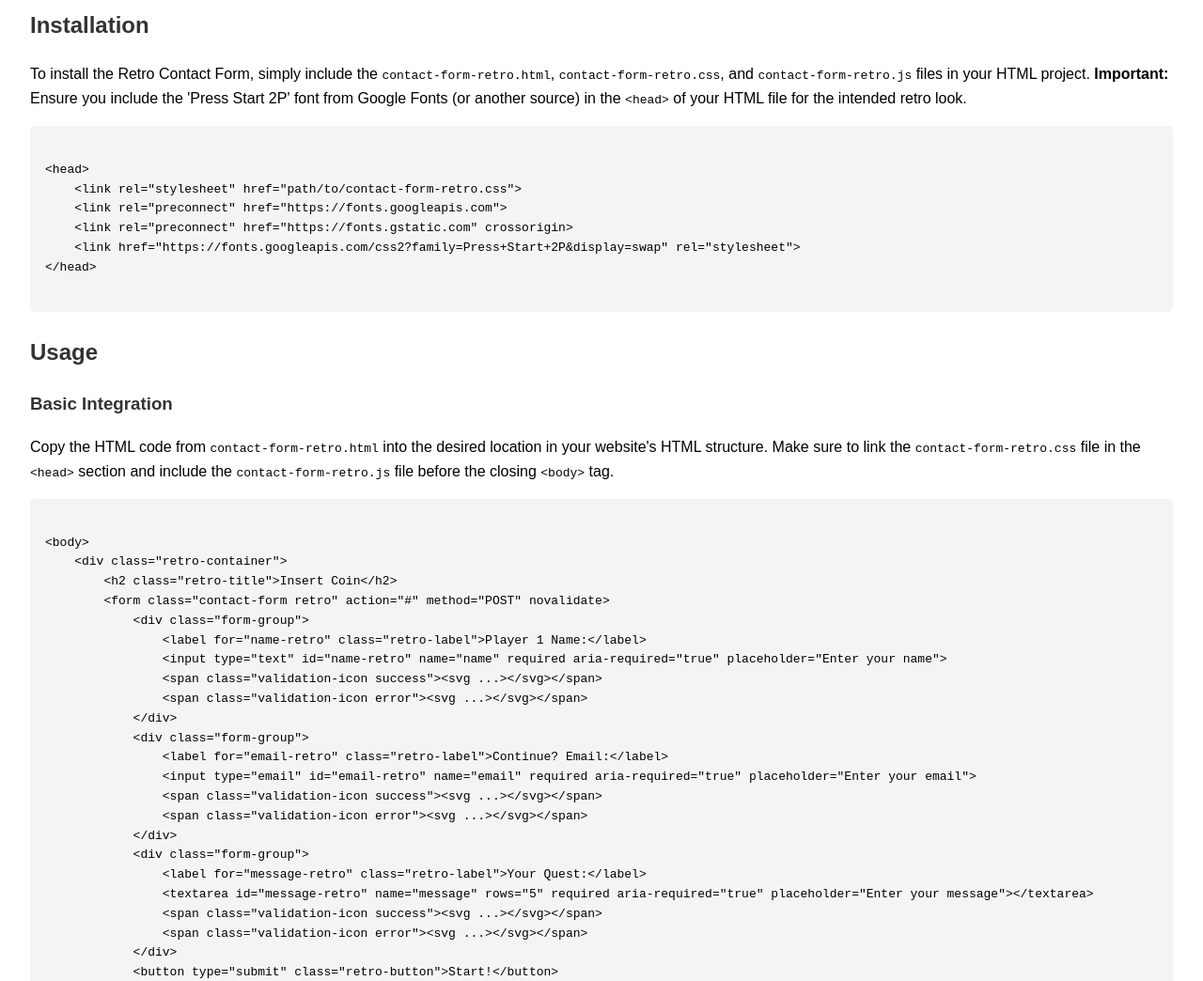
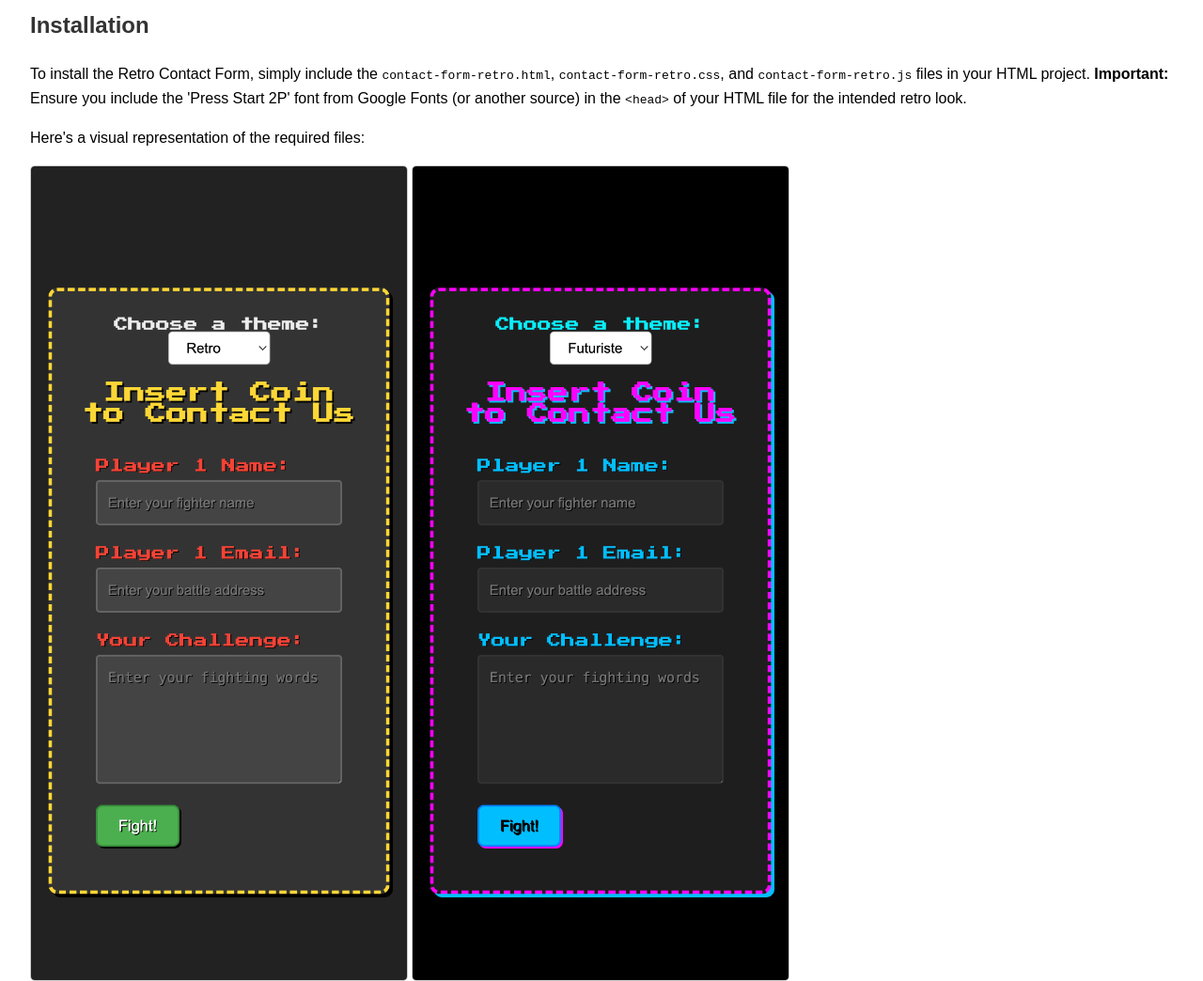
Before and after one commit to Matsua13/contactform-TF, a plain HTML site: page documentation/retro.html in a window 1280 px wide. Shown: the part 960-2004 px from the top of the page at 94% size. Drawn offline with Linux system fonts and the light colour scheme.

Commit message:
screenshots added

```diff
--- a/documentation/retro.html
+++ b/documentation/retro.html
@@ -13,6 +13,13 @@
         code { font-family: monospace; }
         ul { list-style-type: disc; margin-left: 2rem; }
         strong { font-weight: bold; }
+        .screenshot {
+            max-width: 100%;
+            height: auto;
+            margin-bottom: 1rem;
+            border: 0.5px solid #ccc;
+            border-radius: 5px;
+        }
     </style>
 </head>
 <body>
@@ -54,6 +61,9 @@ contactform-TF/
 
     <h2>Installation</h2>
     <p>To install the Retro Contact Form, simply include the <code>contact-form-retro.html</code>, <code>contact-form-retro.css</code>, and <code>contact-form-retro.js</code> files in your HTML project. <strong>Important:</strong> Ensure you include the 'Press Start 2P' font from Google Fonts (or another source) in the <code>&lt;head&gt;</code> of your HTML file for the intended retro look.</p>
+    <p>Here's a visual representation of the required files:</p>
+    <img src="../preview/retro1.png" alt="Flat Contact Form HTML Structure" class="screenshot" width="400" height="auto">
+    <img src="../preview/retro2.png" alt="Flat Contact Form Styles" class="screenshot" width="400" height="auto">
     <pre><code lang="html">
 &lt;head&gt;
     &lt;link rel="stylesheet" href="path/to/contact-form-retro.css"&gt;
```
Also changed, not shown: documentation/flat.html (+12 -2 lines), documentation/minimal.html (+10 -0 lines), documentation/modern.html (+10 -0 lines), documentation/sophisticated.html (+10 -0 lines), preview/minimal1.png (added).
